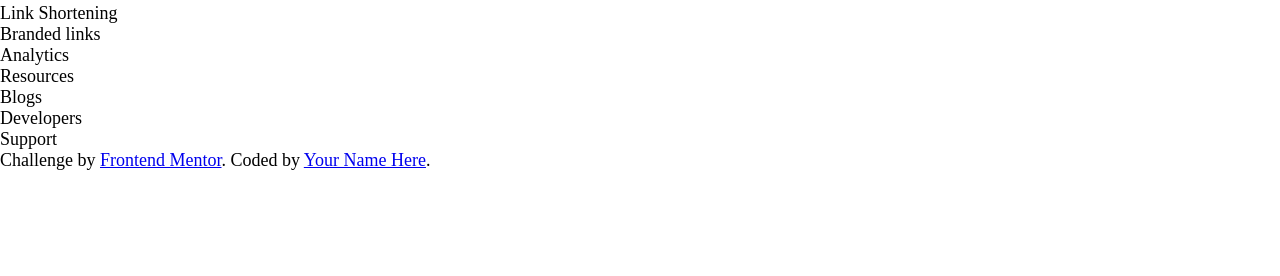
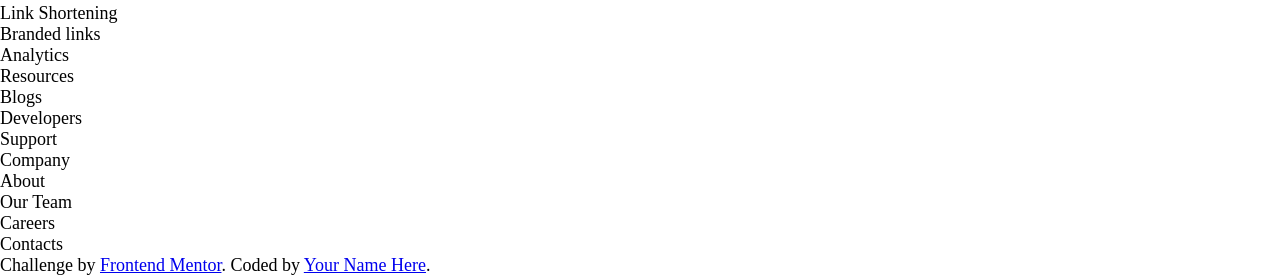
Before and after one commit to ThiernoHBah/URL-shortening-API-landing-page, a plain HTML site: page index.html in a window 1280 px wide. Shown: the part 1252-1528 px from the top of the page. Before the commit the page ends 1423 px from the top, so only its background shows below. Drawn offline with Linux system fonts and the light colour scheme; a script that the page names is missing.

Commit message:
created anothe one for company info

```diff
--- a/index.html
+++ b/index.html
@@ -99,6 +99,13 @@
       <li>Developers</li>
       <li>Support</li>
     </ul>
+    <ul class="footer-links">
+      <li>Company</li>
+      <li>About</li>
+      <li>Our Team</li>
+      <li>Careers</li>
+      <li>Contacts</li>
+    </ul>
 
 
 
```
